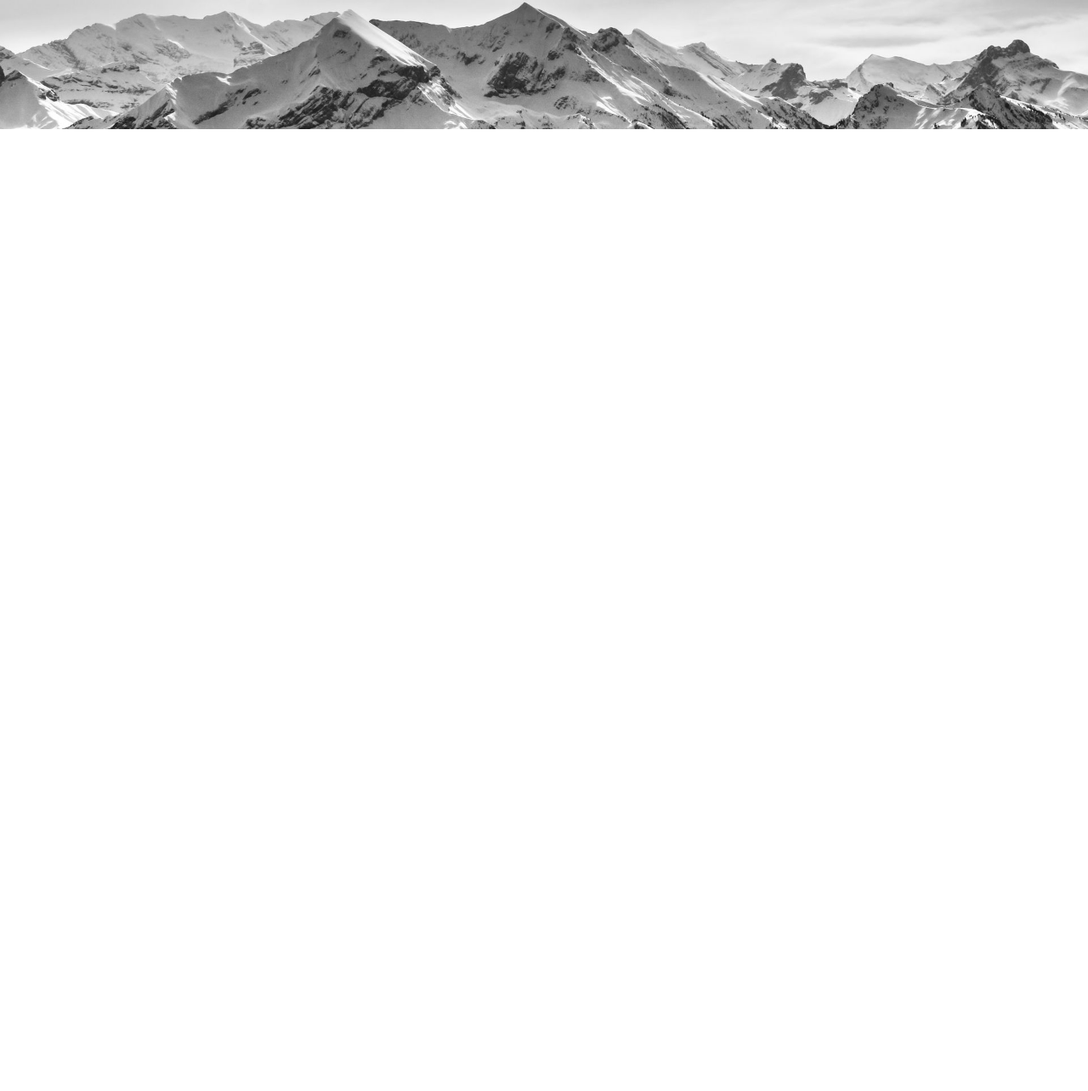
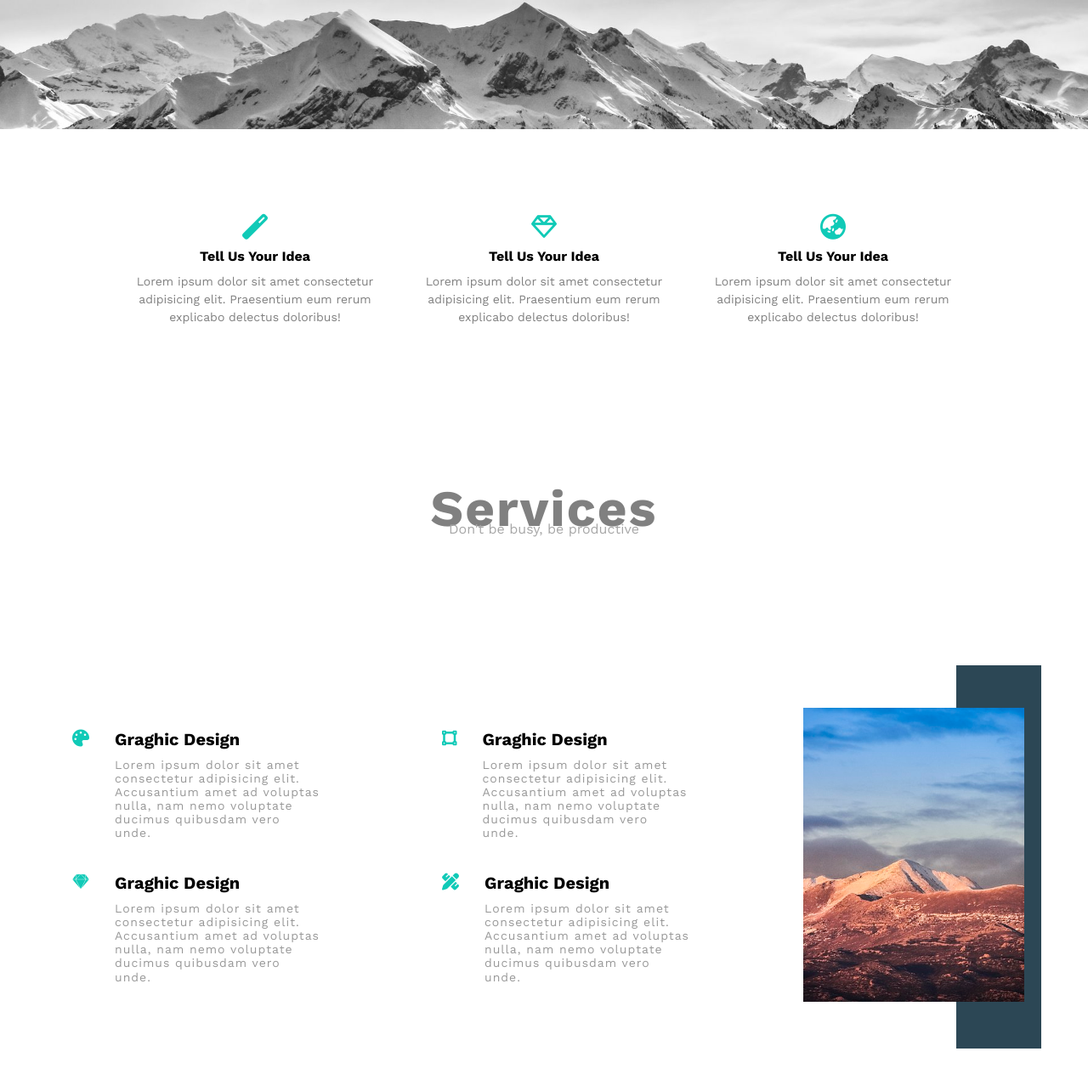
Before and after one commit to bagera-web/Elzero-First-Project, a plain HTML site: page index.html in a window 1280 px wide. Shown: the part 493-1777 px from the top of the page at 85% size. Before the commit the page ends 800 px from the top, so only its background shows below. Drawn offline with nearby package versions, Linux system fonts and the light colour scheme.

Commit message:
Finish Services Section With Out Responsive Design

```diff
--- a/css/main.css
+++ b/css/main.css
@@ -4,6 +4,25 @@
   box-sizing: border-box;
   padding: 0;
   margin: 0;
+}
+/* width */
+::-webkit-scrollbar {
+  width: 10px;
+}
+
+/* Track */
+::-webkit-scrollbar-track {
+  background: white;
+}
+
+/* Handle */
+::-webkit-scrollbar-thumb {
+  background: var(--main-color);
+}
+
+/* Handle on hover */
+::-webkit-scrollbar-thumb:hover {
+  background: rgb(0, 233, 250);
 }
 ul {
   padding: 0;
@@ -108,7 +127,7 @@ header .container ul li a:hover {
   padding-left: 20px;
 }
 /* End Header  */
-section {
+section.landing {
   background-image: url(../Image/landing.jpg);
   background-size: cover;
   height: 600px;
@@ -132,3 +151,116 @@ section .container .text p {
   letter-spacing: 1px;
   font-size: 24px;
 }
+
+.Features {
+  display: flex;
+  justify-content: center;
+  padding: 100px 0px;
+  margin: 0px auto;
+}
+.Features .Feat-box {
+  text-align: center;
+  width: 300px;
+  margin: 0px 20px;
+}
+.Features .Feat-box i {
+  color: var(--main-color);
+  font-size: 30px;
+}
+.Features .Feat-box h4 {
+  margin: 10px 0px;
+}
+
+.Features .Feat-box p {
+  font-size: 14px;
+  color: gray;
+
+  line-height: 1.5;
+}
+@media (max-width: 767px) {
+  .Features {
+    flex-wrap: wrap;
+  }
+  .Features .Feat-box {
+    width: 100%;
+    margin: 40px 0px;
+  }
+  .Features .Feat-box i {
+    font-size: 20px;
+  }
+  .Features .Feat-box p {
+    width: 300px;
+    margin: 0px auto;
+  }
+}
+.section-heading {
+  margin: 100px auto;
+  width: fit-content;
+  text-align: center;
+}
+.section-heading h1 {
+  color: gray;
+  font-size: 60px;
+  line-height: 0.5;
+  letter-spacing: 2px;
+  margin: 0px;
+}
+.section-heading p {
+  color: rgb(167, 167, 167);
+  text-align: center;
+}
+.services {
+  padding: 100px 0px;
+}
+.services .container {
+  display: flex;
+  align-items: center;
+}
+.services .container .img {
+  position: relative;
+}
+.services .container .img img {
+  width: 260px;
+}
+.services .container .img::before {
+  content: "";
+  position: absolute;
+  width: 100px;
+  height: calc(100% + 100px);
+  z-index: -1;
+  background-color: var(--secondary-color);
+  right: -20px;
+  top: -50px;
+}
+.services .container .serv-box {
+  display: flex;
+  gap: 20px;
+  flex-wrap: wrap;
+}
+.services .container .serv-box .box {
+  width: calc(50% - 20px);
+  font-size: 0.8rem;
+  padding: 10px;
+  display: flex;
+  align-items: center;
+  gap: 0px 10px;
+}
+.services .container .serv-box .box i {
+  color: var(--main-color);
+  font-size: 20px;
+  display: inline-flex;
+  align-self: flex-start;
+  padding-right: 20px;
+}
+.services .container .serv-box .box .text {
+  text-align: left;
+  font-size: 0.8rem;
+}
+.services .container .serv-box .box .text h3 {
+  margin-bottom: 10px;
+  font-size: 20px;
+}
+.services .container .serv-box .box .text p {
+  width: 70%;
+  font-size: 14px;
+}
--- a/index.html
+++ b/index.html
@@ -39,5 +39,90 @@
         </div>
       </div>
     </section>
+    <section class="Features">
+      <article class="Feat-box">
+        <i class="fas fa-magic fa-3x"></i>
+        <h4>Tell Us Your Idea</h4>
+        <p>
+          Lorem ipsum dolor sit amet consectetur adipisicing elit. Praesentium
+          eum rerum explicabo delectus doloribus!
+        </p>
+      </article>
+      <article class="Feat-box">
+        <i class="far fa-gem fa-3x"></i>
+        <h4>Tell Us Your Idea</h4>
+        <p>
+          Lorem ipsum dolor sit amet consectetur adipisicing elit. Praesentium
+          eum rerum explicabo delectus doloribus!
+        </p>
+      </article>
+      <article class="Feat-box">
+        <i class="fas fa-globe-asia fa-3x"></i>
+        <h4>Tell Us Your Idea</h4>
+        <p>
+          Lorem ipsum dolor sit amet consectetur adipisicing elit. Praesentium
+          eum rerum explicabo delectus doloribus!
+        </p>
+      </article>
+    </section>
+    <div class="section-heading">
+      <h1>Services</h1>
+      <p>Don't be busy, be productive</p>
+    </div>
+    <!-- start Services  -->
+    <section class="services">
+      <div class="container">
+        <div class="serv-box">
+          <div class="box">
+            <i class="fas fa-palette fa-2x"></i>
+            <div class="text">
+              <h3>Graghic Design</h3>
+              <p>
+                Lorem ipsum dolor sit amet consectetur adipisicing elit.
+                Accusantium amet ad voluptas nulla, nam nemo voluptate ducimus
+                quibusdam vero unde.
+              </p>
+            </div>
+          </div>
+          <div class="box">
+            <i class="fas fa-vector-square fa-2x"></i>
+            <div class="text">
+              <h3>Graghic Design</h3>
+              <p>
+                Lorem ipsum dolor sit amet consectetur adipisicing elit.
+                Accusantium amet ad voluptas nulla, nam nemo voluptate ducimus
+                quibusdam vero unde.
+              </p>
+            </div>
+          </div>
+          <div class="box">
+            <i class="fab fa-sketch fa-2x"></i>
+            <div class="text">
+              <h3>Graghic Design</h3>
+              <p>
+                Lorem ipsum dolor sit amet consectetur adipisicing elit.
+                Accusantium amet ad voluptas nulla, nam nemo voluptate ducimus
+                quibusdam vero unde.
+              </p>
+            </div>
+          </div>
+          <div class="box">
+            <i class="fas fa-pencil-ruler fa-2x"></i>
+            <div class="text">
+              <h3>Graghic Design</h3>
+              <p>
+                Lorem ipsum dolor sit amet consectetur adipisicing elit.
+                Accusantium amet ad voluptas nulla, nam nemo voluptate ducimus
+                quibusdam vero unde.
+              </p>
+            </div>
+          </div>
+        </div>
+        <div class="img">
+          <img src="Image/services.jpg" alt="" />
+        </div>
+      </div>
+    </section>
+    <!-- end Services  -->
   </body>
 </html>
```
Also changed, not shown: Image/services.jpg (added).
